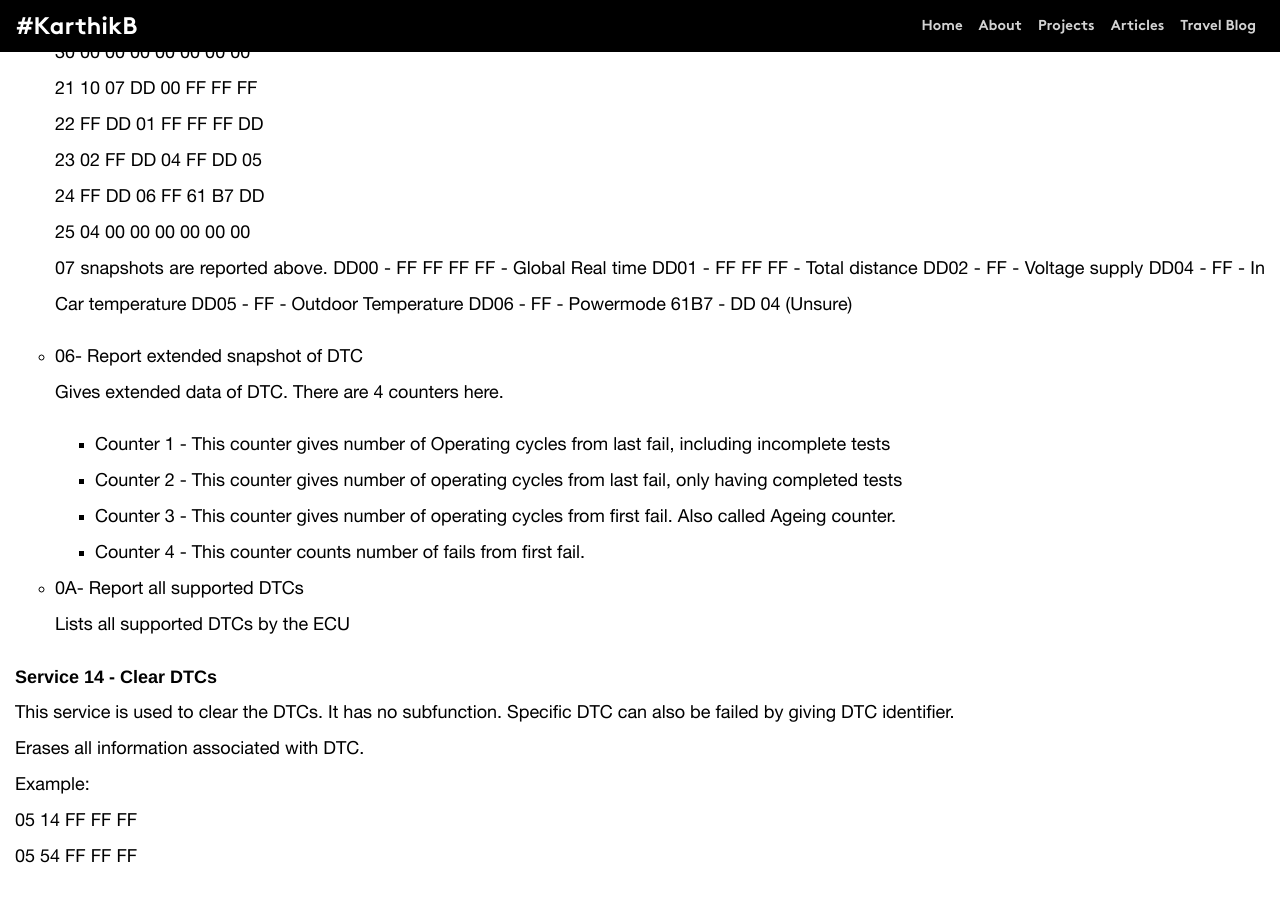
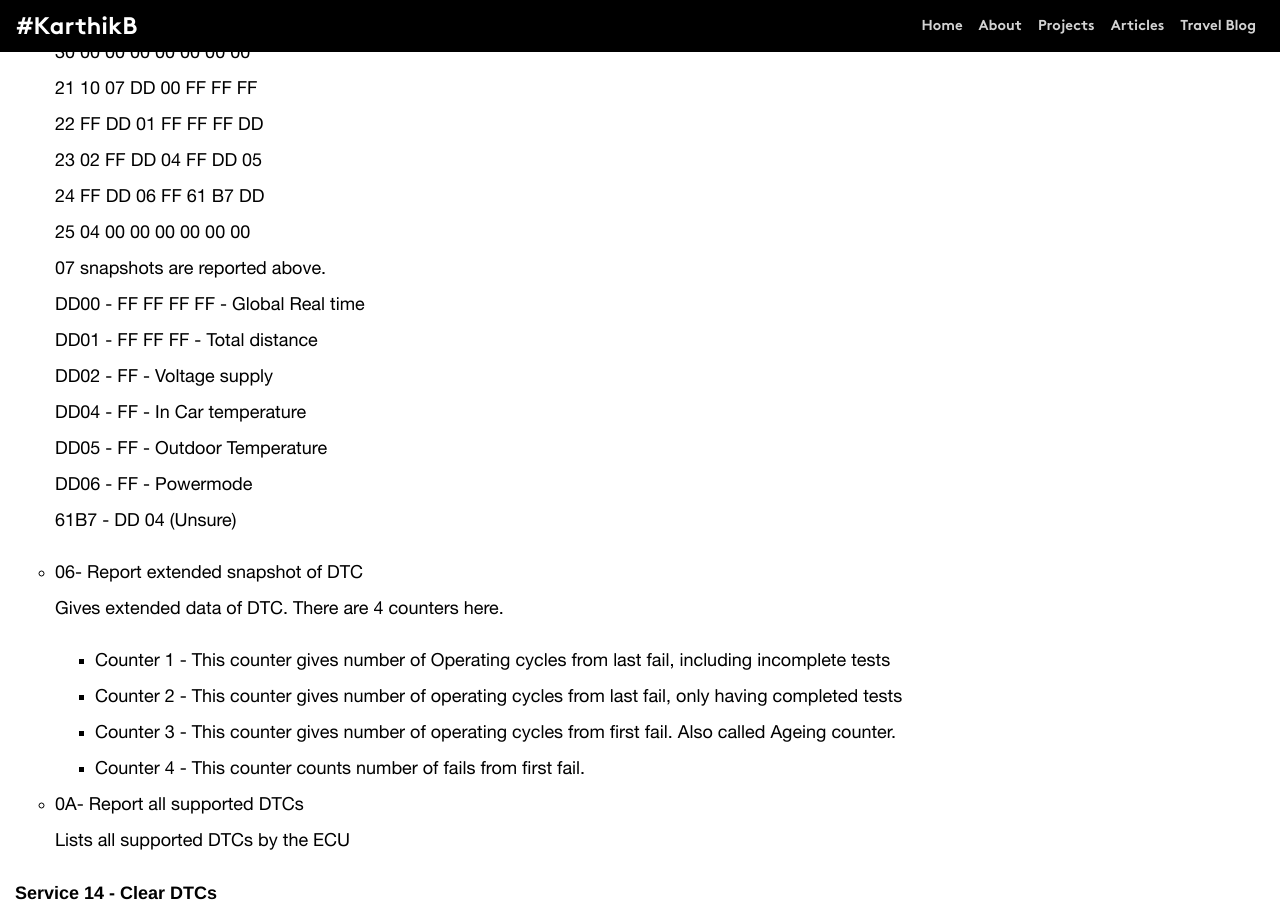
Before and after one commit to karthik-balu/karthik-balu.github.io, a Jekyll site: the page built from _posts/2017-11-25-DTCs.html, in a window 1280 px wide and 900 px high, scrolled down 2149 px. Built offline with Jekyll 4.4.1, drawn with Linux system fonts in a browser that asks for light colours.

Commit message:
Cosmetic changes.

```diff
--- a/_posts/2017-11-25-DTCs.html
+++ b/_posts/2017-11-25-DTCs.html
@@ -78,14 +78,14 @@ category: projects
 			23 02 FF DD 04 FF DD 05 <br>
 			24 FF DD 06 FF 61 B7 DD <br>
 			25 04 00 00 00 00 00 00 <br>
-			07 snapshots are reported above.
-			DD00 - FF FF FF FF - Global Real time
-			DD01 - FF FF FF - Total distance
-			DD02 - FF - Voltage supply
-			DD04 - FF - In Car temperature
-			DD05 - FF - Outdoor Temperature
-			DD06 - FF - Powermode
-			61B7 - DD 04 (Unsure)
+			07 snapshots are reported above. <br>
+			DD00 - FF FF FF FF - Global Real time <br>
+			DD01 - FF FF FF - Total distance <br>
+			DD02 - FF - Voltage supply <br>
+			DD04 - FF - In Car temperature <br>
+			DD05 - FF - Outdoor Temperature <br>
+			DD06 - FF - Powermode <br>
+			61B7 - DD 04 (Unsure) <br>
 		</p>
 
       <li>06- Report extended snapshot of DTC</li>
```
